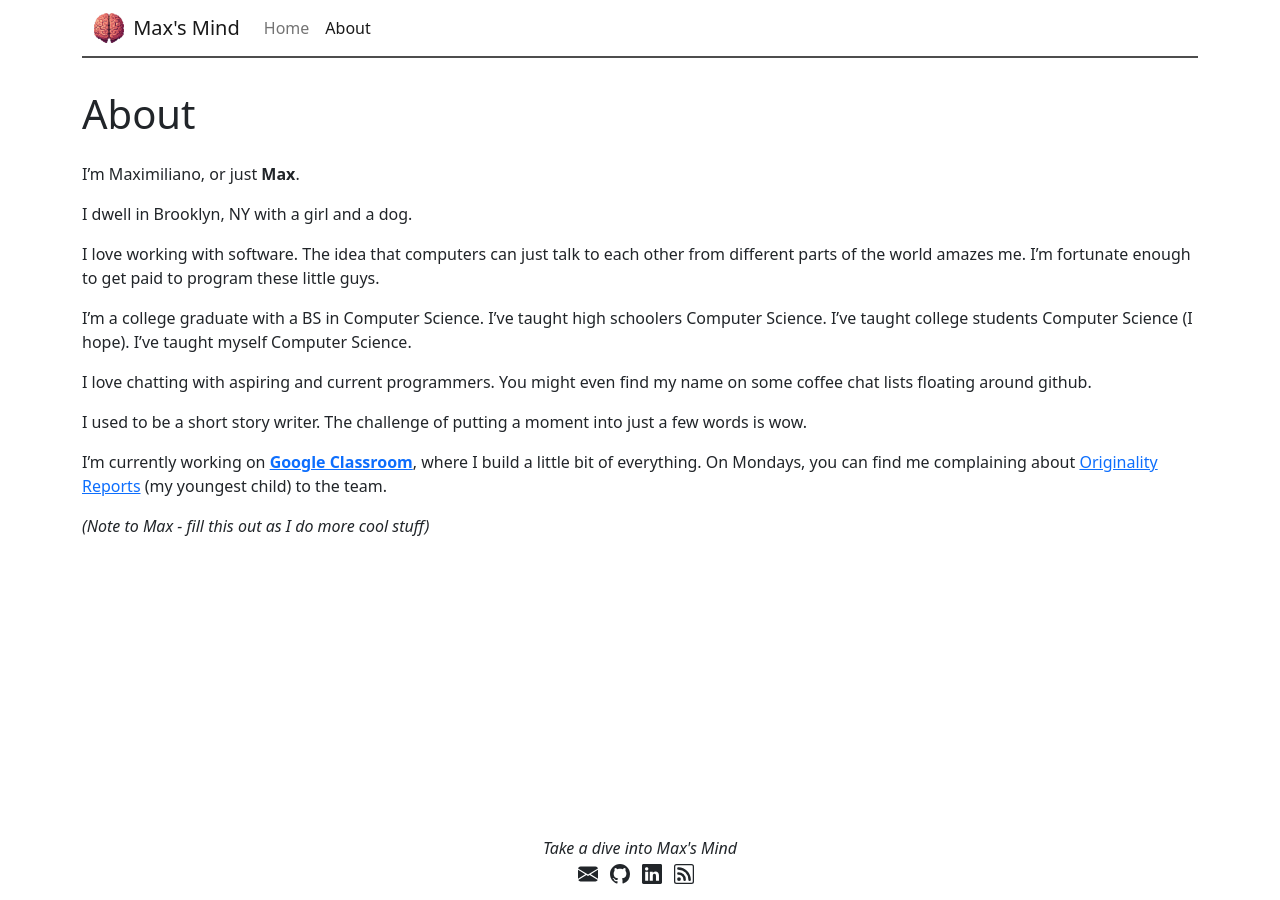
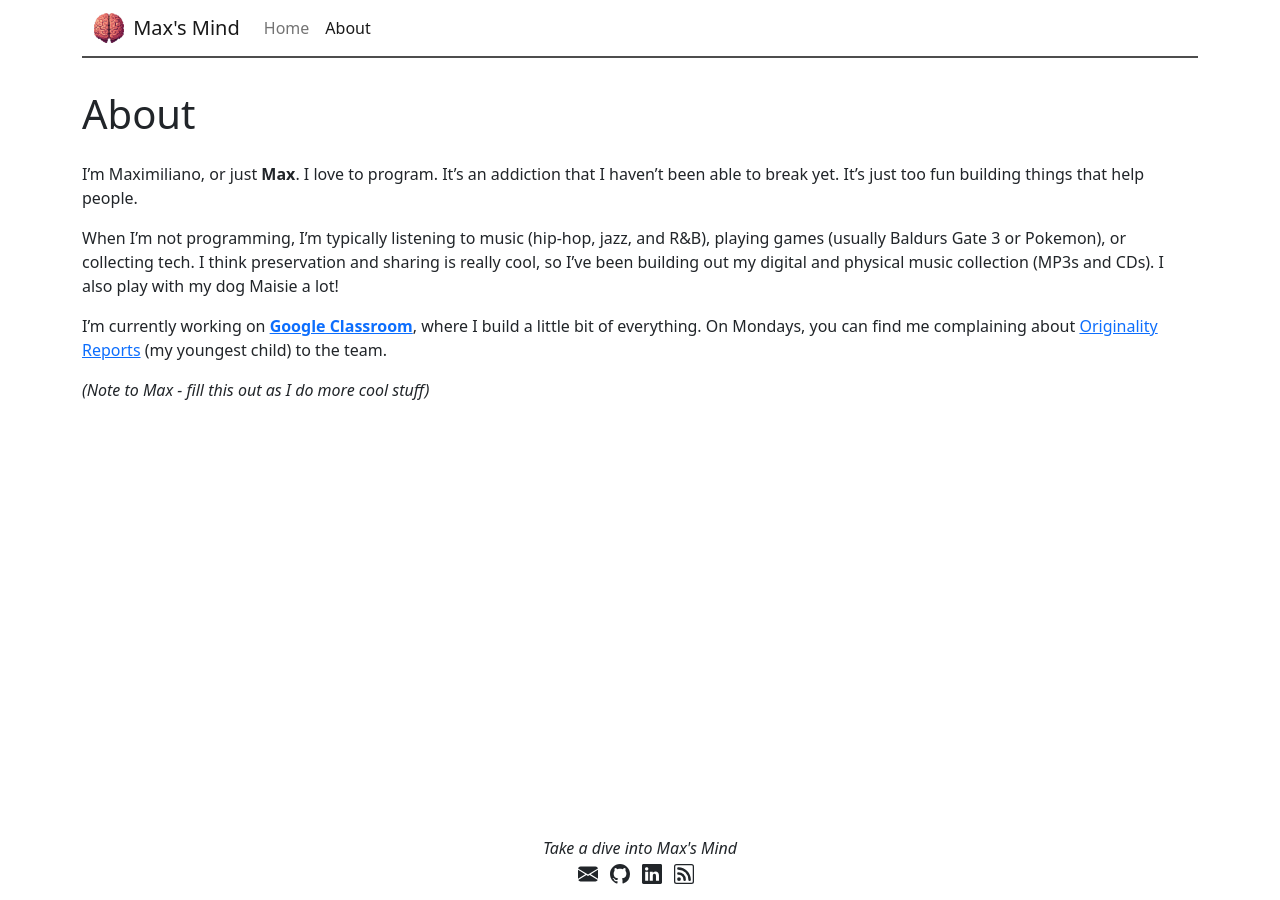
Before and after one commit to maxrios/maxrios.github.io, a Jekyll site: the page built from about.md, in a window 1280 px wide. Built offline with Jekyll 4.4.1, drawn with Linux system fonts in a browser that asks for light colours.

Commit message:
Update about

```diff
--- a/about.md
+++ b/about.md
@@ -4,17 +4,9 @@ title: About
 permalink: /about/
 ---
 
-I'm Maximiliano, or just **Max**.
+I'm Maximiliano, or just **Max**. I love to program. It's an addiction that I haven't been able to break yet. It's just too fun building things that help people.
 
-I dwell in Brooklyn, NY with a girl and a dog.
-
-I love working with software. The idea that computers can just talk to each other from different parts of the world amazes me. I'm fortunate enough to get paid to program these little guys.
-
-I'm a college graduate with a BS in Computer Science. I've taught high schoolers Computer Science. I've taught college students Computer Science (I hope). I've taught myself Computer Science.
-
-I love chatting with aspiring and current programmers. You might even find my name on some coffee chat lists floating around github.
-
-I used to be a short story writer. The challenge of putting a moment into just a few words is wow.
+When I'm not programming, I'm typically listening to music (hip-hop, jazz, and R&B), playing games (usually Baldurs Gate 3 or Pokemon), or collecting tech. I think preservation and sharing is really cool, so I've been building out my digital and physical music collection (MP3s and CDs). I also play with my dog Maisie a lot!
 
 I'm currently working on **[Google Classroom](https://edu.google.com/workspace-for-education/products/classroom/)**, where I build a little bit of everything. On Mondays, you can find me complaining about [Originality Reports](https://support.google.com/edu/classroom/answer/9335819?hl=en) (my youngest child) to the team.
 
```
